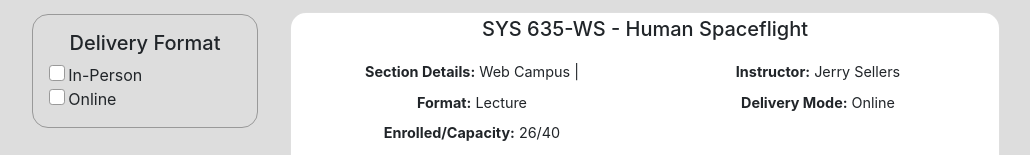
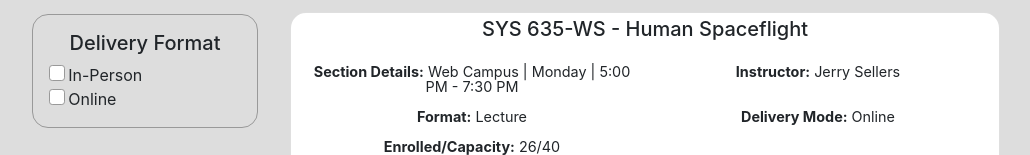
Before and after one commit to prashantmall1997/CS_554_FinalProject, a React (Create React App) app in the folder client/: page /createschedule in a window 1280 px wide. Shown: the part 1281-1436 px from the top of the page, without its empty margins (248-1278 px from the left). Built offline with nearby package versions, Linux system fonts and the light colour scheme.

Commit message:
adding alt card color + warning for results with time conflicts

```diff
--- a/client/package.json
+++ b/client/package.json
@@ -6,6 +6,7 @@
     "@testing-library/jest-dom": "^5.15.0",
     "@testing-library/react": "^11.2.7",
     "@testing-library/user-event": "^12.8.3",
+    "moment": "^2.29.1",
     "react": "^17.0.2",
     "react-bootstrap": "^2.0.2",
     "react-dom": "^17.0.2",
--- a/client/src/App.css
+++ b/client/src/App.css
@@ -156,6 +156,14 @@ input[type=radio]:checked {
   padding: 4px;
 }
 
+.result-conflict {
+  background-color: #ffbdc0 !important;
+}
+
+.btn-secondary:disabled {
+  background-color: #313538 !important;
+}
+
 ::-webkit-scrollbar {
   width: 10px;
 }
--- a/client/src/components/CreateSchedule.js
+++ b/client/src/components/CreateSchedule.js
@@ -1,6 +1,7 @@
 import React, { useState } from "react";
 import "../App.css";
 import { Table, Button, Row, Col, Card } from "react-bootstrap";
+import moment from "moment";
 
 export function CreateSchedule() {
     const [activeSchedule, setActiveSchedule] = useState("");
@@ -149,7 +150,7 @@ export function CreateSchedule() {
             courseLevel: "Graduate",
             courseTime: "2022 Summer",
             courseSection: "WS",
-            sectionDetails: "Web Campus |",
+            sectionDetails: "Web Campus | Monday | 5:00 PM - 7:30 PM",
             sectionStatus: "Open",
             instructor: "Jerry Sellers",
             campus: "Web Campus",
@@ -288,6 +289,87 @@ export function CreateSchedule() {
     courseSearch = search.deliveryMode;
     if (courseSearch.length > 0) {
         courses = courses.filter(val => courseSearch.includes(val.deliveryMode));
+    }
+
+    // filter out classes already in the selected schedule
+    for (let i in schedules) {
+        if (schedules[i].name === activeSchedule) {
+            courses = courses.filter(val => !schedules[i].courses.includes(val));
+        }
+    }
+
+    const getTimes = (course) => {
+        // initialize course time
+        let times = {
+            /*monday: false,
+            tuesday: false,
+            wednesday: false,
+            thursday: false,
+            friday: false,
+            saturday: false,
+            sunday: false,*/
+            days: [],
+            start: moment("12:00 AM", "h:mm A"),
+            end: moment("12:00 AM", "h:mm A")
+        }
+
+        /*if (course.sectionDetails.includes("Monday")) times.monday = true;
+        if (course.sectionDetails.includes("Tuesday")) times.tuesday = true;
+        if (course.sectionDetails.includes("Wednesday")) times.wednesday = true;
+        if (course.sectionDetails.includes("Thursday")) times.thursday = true;
+        if (course.sectionDetails.includes("Friday")) times.friday = true;
+        if (course.sectionDetails.includes("Saturday")) times.saturday = true;
+        if (course.sectionDetails.includes("Sunday")) times.sunday = true;*/
+        if (course.sectionDetails.includes("Monday")) times.days.push("Monday");
+        if (course.sectionDetails.includes("Tuesday")) times.days.push("Tuesday");
+        if (course.sectionDetails.includes("Wednesday")) times.days.push("Wednesday");
+        if (course.sectionDetails.includes("Thursday")) times.days.push("Thursday");
+        if (course.sectionDetails.includes("Friday")) times.days.push("Friday");
+        if (course.sectionDetails.includes("Saturday")) times.days.push("Saturday");
+        if (course.sectionDetails.includes("Sunday")) times.days.push("Sunday");
+
+        let timeRange = course.sectionDetails.substring(course.sectionDetails.lastIndexOf("|") + 1);
+        times.start = moment(timeRange.split("-")[0], "h:mm A");
+        times.end = moment(timeRange.split("-")[1], "h:mm A");
+
+        return times;
+    }
+
+    const compareTimesWithActiveSchedule = (course) => {
+        for (let i in schedules) {
+            if (schedules[i].name === activeSchedule) {
+                console.log("in if")
+                for (let j in schedules[i].courses) {
+                    let existingTimes = getTimes(schedules[i].courses[j]);
+                    let courseTimes = getTimes(course)
+
+                    let start1 = existingTimes.start.hour() + existingTimes.start.minute()/60;
+                    let end1 = existingTimes.end.hour() + existingTimes.end.minute()/60;
+                    let start2 = courseTimes.start.hour() + courseTimes.start.minute()/60;
+                    let end2 = courseTimes.end.hour() + courseTimes.end.minute()/60;
+
+                    const overlappingDays = courseTimes.days.filter(day => existingTimes.days.includes(day));
+
+                    if (overlappingDays.length === 0) {
+                        return "";
+                    }
+
+                    // todo need to check this logic to make sure it catches the right overlaps
+                    if (start1 <= start2 && end1 > start2) {
+                        return "result-conflict";
+                    } else if (start1 < end2 && end1 > end2) {
+                        return "result-conflict";
+                    } else if (start2 <= start1 && end2 > start1) {
+                        return "result-conflict";
+                    } else if (start2 < end2 && end2 > end1) {
+                        return "result-conflict";
+                    } else {
+                        return "";
+                    }
+                }
+            }
+        }
+        return "";
     }
 
     const scheduleSection = (scheduleName) => {
@@ -486,7 +568,7 @@ export function CreateSchedule() {
                 <h2>Courses</h2>
                 {courses.map(course =>
                     <Col className="p-2 mt-2">
-                        <Card className="class-results-card">
+                        <Card className={`class-results-card ${compareTimesWithActiveSchedule(course)}`}>
                             <Card.Title>{course.courseTotal}</Card.Title>
                             <Card.Body>
                             <Row xs={1} md={2}>
@@ -503,6 +585,8 @@ export function CreateSchedule() {
                                     onClick={() => {addClassToSchedule(course)}}>
                                     <img src="https://img.icons8.com/color/48/000000/add--v1.png" alt="add to schedule" />
                                     Add to schedule
+                                    <br />
+                                    {compareTimesWithActiveSchedule(course) !== "" ? "Warning: This course section conflicts with one already in the selected schedule" : ""}
                                 </button>
                             </Card.Footer>
                         </Card>
```
